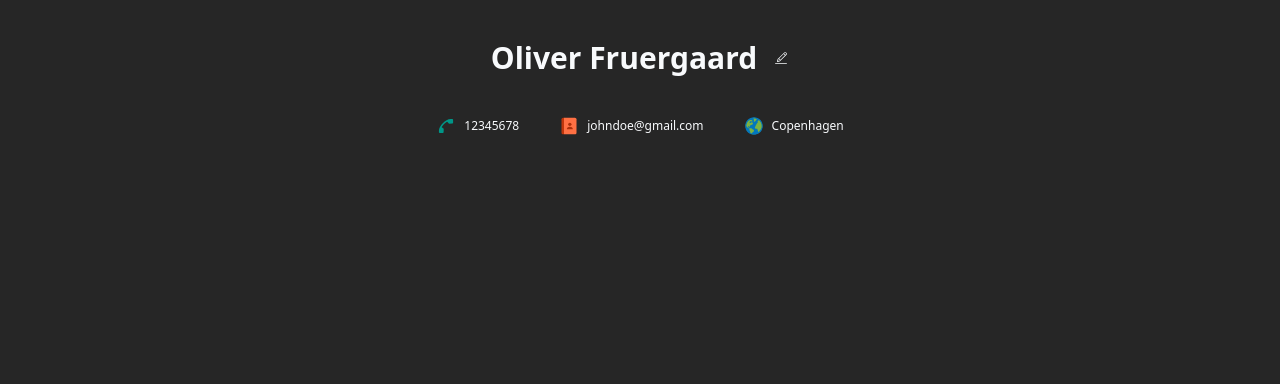
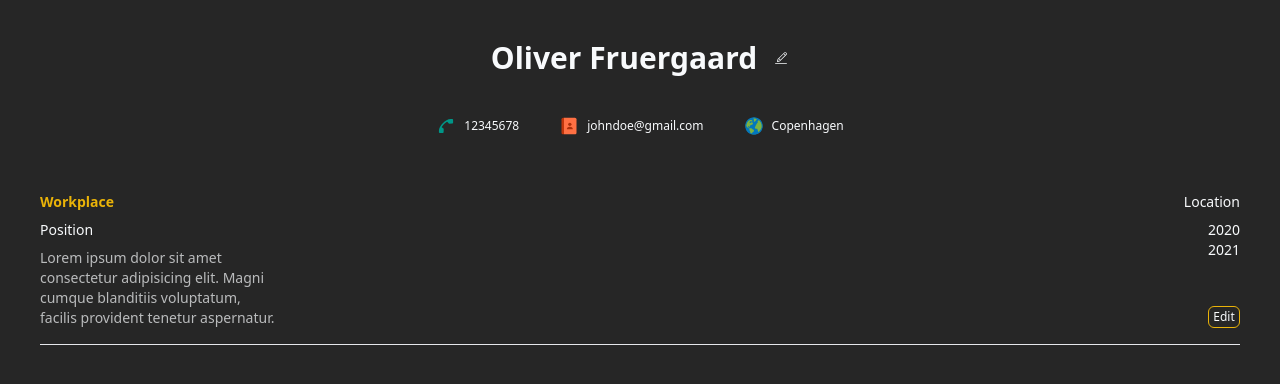
Before and after one commit to ofgaard/build-a-resume, a React (Vite) app: page / in a window 1280 px wide. Shown: the top 384 px of the page. Built offline with nearby package versions, Linux system fonts and the light colour scheme.

Commit message:
Create Experience component

```diff
--- a/src/App.jsx
+++ b/src/App.jsx
@@ -1,5 +1,6 @@
 import { useState } from "react";
 import ContactInfo from "./ContactInfo";
+import Experience from "./Experience";
 
 function App() {
   const [edit, setEdit] = useState(false);
@@ -12,6 +13,7 @@ function App() {
     <>
       <div className="bg-neutral-800 h-screen flex flex-col text-slate-50 p-10 min-w-96">
         <ContactInfo edit={edit} toggleEdit={toggleEdit}></ContactInfo>
+        <Experience></Experience>
       </div>
     </>
   );
--- /dev/null
+++ b/src/Experience.jsx
@@ -0,0 +1,43 @@
+import { useState } from "react";
+
+const Experience = ({ edit, toggleEdit }) => {
+  const [experience, setExperience] = useState([
+    {
+      job: "Workplace",
+      position: "Position",
+      location: "Location",
+      startDate: "Start Date",
+      endDate: "End Date",
+      description: "Description",
+    },
+  ]);
+
+  return (
+    <div className="flex flex-col mt-14 text-sm gap-2 border-b pb-4">
+      <div className="flex justify-between min-w-max">
+        <h1 className="font-extrabold text-yellow-500">Workplace</h1>
+        <h1 className="font-thin">Location</h1>
+      </div>
+      <div className="flex flex-row justify-between">
+        <div className="">
+          <h2>Position</h2>
+          <p className="max-w-60 mt-2 opacity-70 font-light">
+            Lorem ipsum dolor sit amet consectetur adipisicing elit. Magni
+            cumque blanditiis voluptatum, facilis provident tenetur aspernatur.
+          </p>
+        </div>
+        <div className="flex flex-col justify-between">
+          <div>
+            <p>2020</p>
+            <p>2021</p>
+          </div>
+          <button className="border text-xs border-yellow-500 p-0.5 rounded-md hover:scale-105">
+            Edit
+          </button>
+        </div>
+      </div>
+    </div>
+  );
+};
+
+export default Experience;
```
